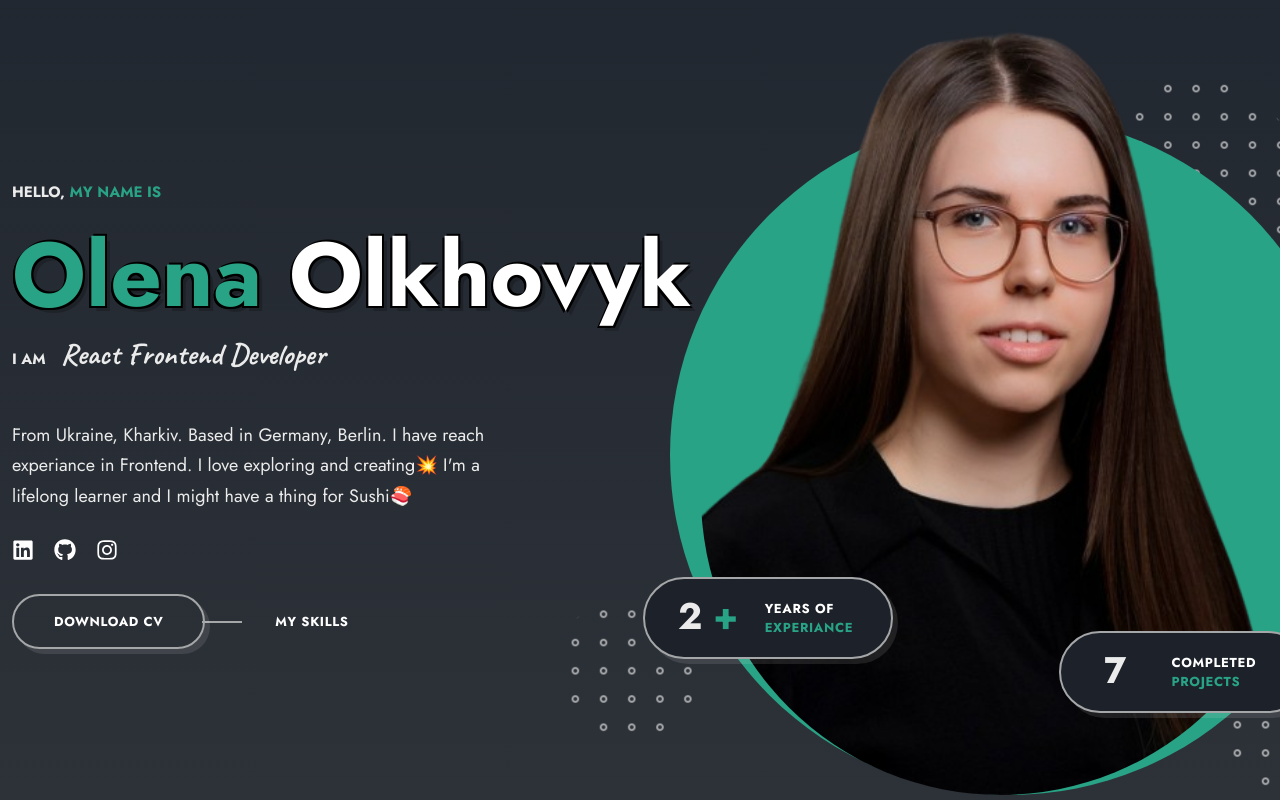
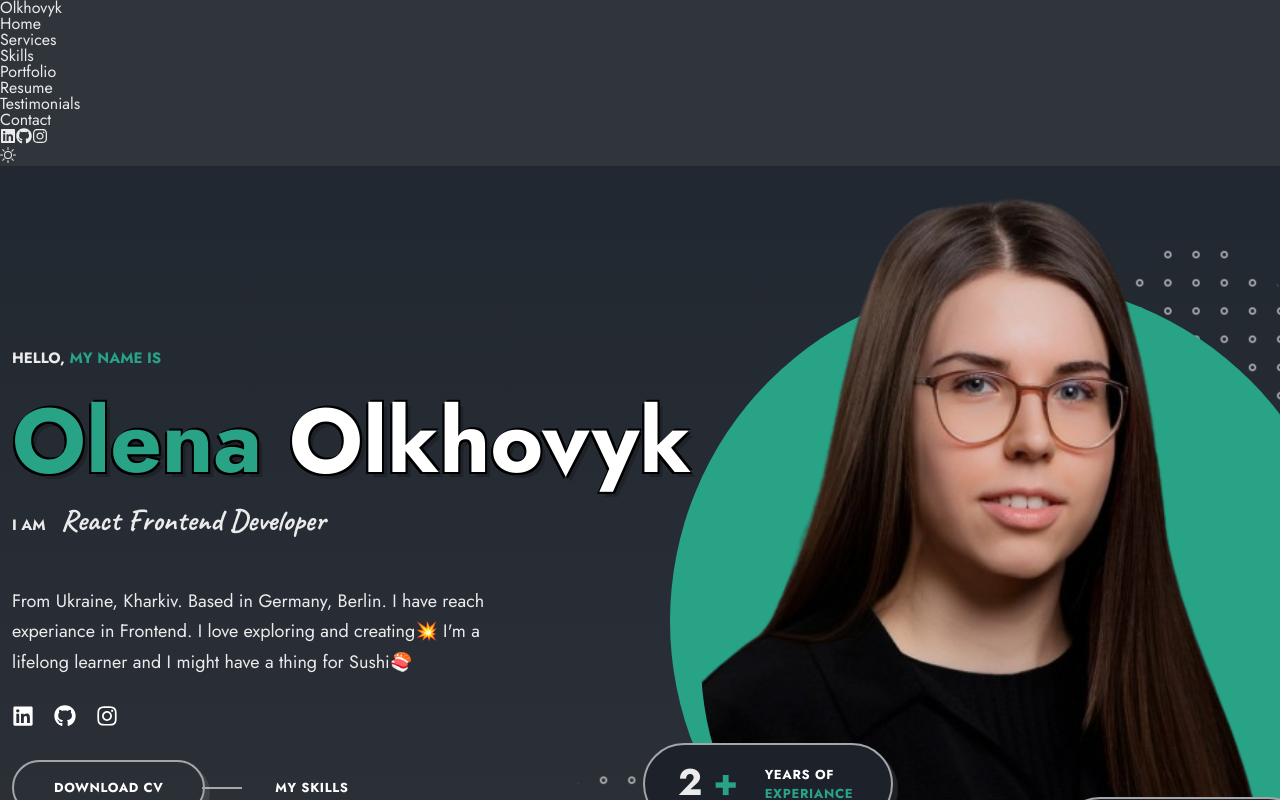
Before and after one commit to Olena-Olkhovyk/my-portfolio, a React (Create React App) app: page / in a window 1280 px wide. Shown: the top 800 px of the page. Built offline with nearby package versions, Linux system fonts and the light colour scheme.

Commit message:
Add header layout

```diff
--- a/src/components/Header/Header.jsx
+++ b/src/components/Header/Header.jsx
@@ -1,4 +1,67 @@
+import classes from "./header.module.css";
+import { links } from "../../assets/data/data";
+import { FaLinkedin, FaGithub, FaInstagram } from "react-icons/fa";
+import { BsSun, BsMoon } from "react-icons/bs";
 const Header = () => {
-  return;
+  return (
+    <header className={classes.header}>
+      <nav className={classes.nav}>
+        <a href="" className={classes.navLogo}>
+          Olkhovyk
+        </a>
+
+        <div className={classes.navMenu}>
+          <div className={classes.navData}>
+            <ul className={classes.navList}>
+              {links.map(({ name, path }, index) => (
+                <li className={classes.navItem} key={index}>
+                  <a href="" className={classes.navLink}>
+                    {name}
+                  </a>
+                </li>
+              ))}
+            </ul>
+
+            <div className={classes.socials}>
+              <a
+                href="https://www.linkedin.com/in/olena-olkhovyk-aa191a260/"
+                target="_blank"
+                className={classes.socialLink}
+                aria-label="Go to linkedin"
+              >
+                <FaLinkedin />
+              </a>
+              <a
+                href="https://github.com/Olena-Olkhovyk?tab=repositories"
+                className={classes.socialLink}
+                aria-label="Go to GitHub"
+                target="_blank"
+              >
+                <FaGithub />
+              </a>
+              <a
+                href=""
+                className={classes.socialLink}
+                aria-label="Go to Instagram"
+                target="_blank"
+              >
+                <FaInstagram />
+              </a>
+            </div>
+          </div>
+        </div>
+        <div className={classes.navBtns}>
+          <div className={classes.themeToggle}>
+            <BsSun />
+          </div>
+
+          <div className={classes.navToggle}>
+            <span></span>
+            <span></span>
+          </div>
+        </div>
+      </nav>
+    </header>
+  );
 };
 export default Header;
```
